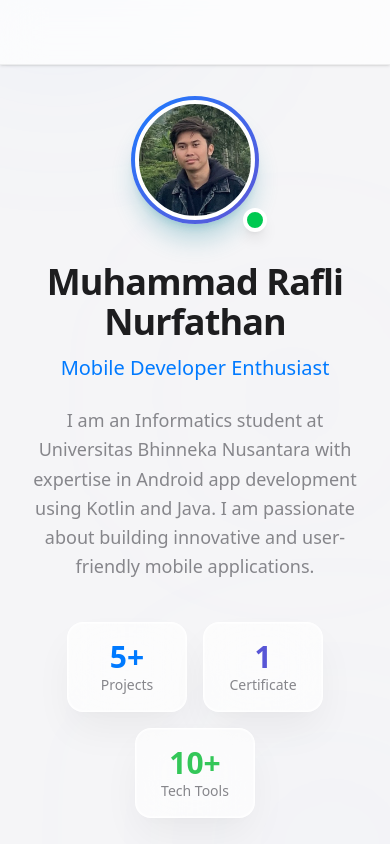
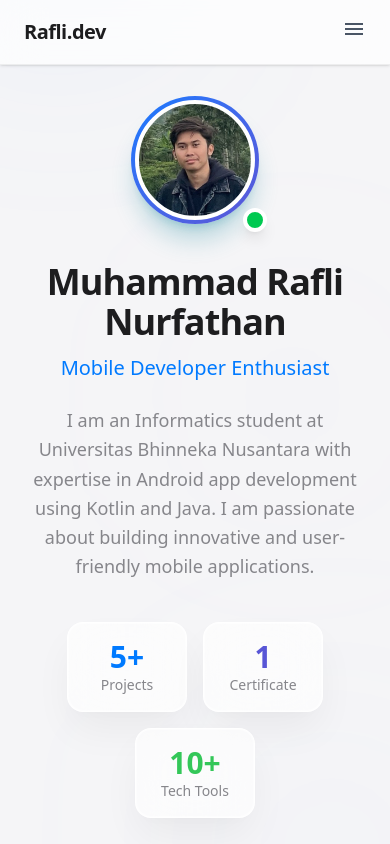
Before and after one commit to mhmmdraflin/mhmmdrafli.portfolio, a React (Vite) app: page / in a window 390 px wide. Shown: the top 844 px of the page. Built offline with nearby package versions, Linux system fonts and the light colour scheme.

Commit message:
Feat: Add mobile navbar and optimize mobile spacing

```diff
--- a/src/components/Header.jsx
+++ b/src/components/Header.jsx
@@ -11,6 +11,7 @@ const navItems = [
 
 export default function Header() {
     const [activeNav, setActiveNav] = useState('home');
+    const [isMenuOpen, setIsMenuOpen] = useState(false);
 
     const scrollToSection = (id) => {
         setActiveNav(id);
@@ -22,11 +23,14 @@ export default function Header() {
 
     return (
         <header className="fixed top-0 left-0 w-full z-50 bg-white/70 backdrop-blur-[20px] border-b border-black/[0.06] shadow-sm">
-            <div className="max-w-7xl mx-auto px-6 h-16 grid grid-cols-3 items-center">
-                {/* Empty Left Side */}
-                <div></div>
+            <div className="max-w-7xl mx-auto px-6 h-16 flex items-center justify-between md:grid md:grid-cols-3">
+                {/* Logo / Left Side */}
+                <div className="text-xl font-bold tracking-tight text-[#1D1D1F] md:hidden">
+                    Rafli.dev
+                </div>
+                <div className="hidden md:block"></div>
 
-                {/* Navigation */}
+                {/* Desktop Navigation */}
                 <nav className="hidden md:flex items-center justify-center gap-1 p-1 rounded-full bg-gray-100/50 border border-gray-200/50 backdrop-blur-md w-fit justify-self-center">
                     {navItems.map((item) => (
                         <button
@@ -42,9 +46,42 @@ export default function Header() {
                     ))}
                 </nav>
 
+                {/* Right Side / Mobile Toggle */}
                 <div className="flex items-center justify-end gap-4">
+                    <button
+                        onClick={() => setIsMenuOpen(!isMenuOpen)}
+                        className="p-2 -mr-2 text-gray-600 md:hidden"
+                        aria-label="Toggle menu"
+                    >
+                        <span className="material-symbols-outlined text-2xl">
+                            {isMenuOpen ? 'close' : 'menu'}
+                        </span>
+                    </button>
                 </div>
             </div>
+
+            {/* Mobile Menu Overlay */}
+            {isMenuOpen && (
+                <div className="absolute top-16 left-0 w-full bg-white/95 backdrop-blur-xl border-b border-gray-200 shadow-xl md:hidden animate-fade-in-up">
+                    <nav className="flex flex-col p-4 space-y-2">
+                        {navItems.map((item) => (
+                            <button
+                                key={item.id}
+                                onClick={() => {
+                                    scrollToSection(item.id);
+                                    setIsMenuOpen(false);
+                                }}
+                                className={`px-4 py-3 text-left text-sm font-medium rounded-xl transition-all ${activeNav === item.id
+                                    ? 'bg-[#007AFF]/10 text-[#007AFF]'
+                                    : 'text-[#1D1D1F] hover:bg-gray-50'
+                                    }`}
+                            >
+                                {item.label}
+                            </button>
+                        ))}
+                    </nav>
+                </div>
+            )}
         </header>
     );
 }
--- a/src/components/ProjectsSection.jsx
+++ b/src/components/ProjectsSection.jsx
@@ -61,10 +61,10 @@ export default function ProjectsSection({ onViewCaseStudy }) {
     );
 
     return (
-        <section id="projects" className="py-20 px-6 relative z-10" >
+        <section id="projects" className="py-12 md:py-20 px-6 relative z-10" >
             <div className="max-w-6xl mx-auto">
                 {/* Header */}
-                <div className="text-center mb-20 animate-fade-in-up">
+                <div className="text-center mb-12 md:mb-20 animate-fade-in-up">
                     <span className="text-[#007AFF] text-xs font-bold tracking-[0.2em] uppercase">Featured Work</span>
                     <h2 className="text-4xl md:text-5xl font-extrabold tracking-tight text-[#1D1D1F] mt-2">
                         My Projects
@@ -75,7 +75,7 @@ export default function ProjectsSection({ onViewCaseStudy }) {
                 </div>
 
                 {/* Projects Stack */}
-                <div className="space-y-32">
+                <div className="space-y-16 md:space-y-32">
                     {projects.map((project, index) => {
                         const isEven = index % 2 === 0;
                         const projectImages = getProjectImages(project);
@@ -84,12 +84,12 @@ export default function ProjectsSection({ onViewCaseStudy }) {
                         return (
                             <div
                                 key={project.id}
-                                className={`flex flex-col ${isEven ? 'md:flex-row' : 'md:flex-row-reverse'} items-center gap-12 md:gap-20 group`}
+                                className={`flex flex-col ${isEven ? 'md:flex-row' : 'md:flex-row-reverse'} items-center gap-8 md:gap-20 group`}
                             >
                                 {/* Phone Mockup Side */}
                                 <div className="flex-1 w-full max-w-md md:max-w-none flex justify-center perspective-[2000px]">
                                     {isMulti ? (
-                                        <div className="relative w-full h-[600px] flex items-center justify-center perspective-[1200px] group/phones transform scale-[0.65] md:scale-100 transition-transform duration-500">
+                                        <div className="relative w-full h-[400px] md:h-[600px] flex items-center justify-center perspective-[1200px] group/phones transform scale-[0.65] md:scale-100 transition-transform duration-500">
                                             {/* Left Phone */}
                                             <div className={getLeftPhoneClasses()}>
                                                 <PhoneMockup project={{ ...project, image: projectImages[1] }} />
```
